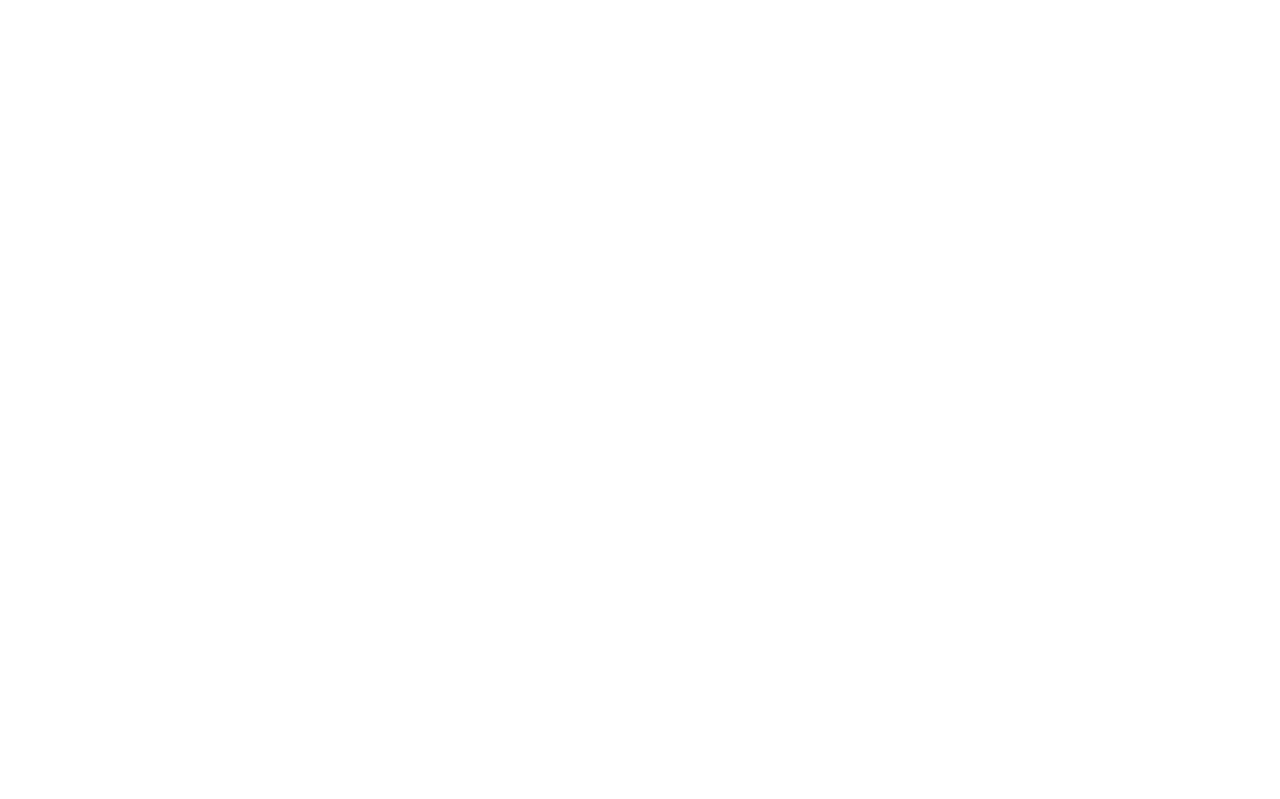
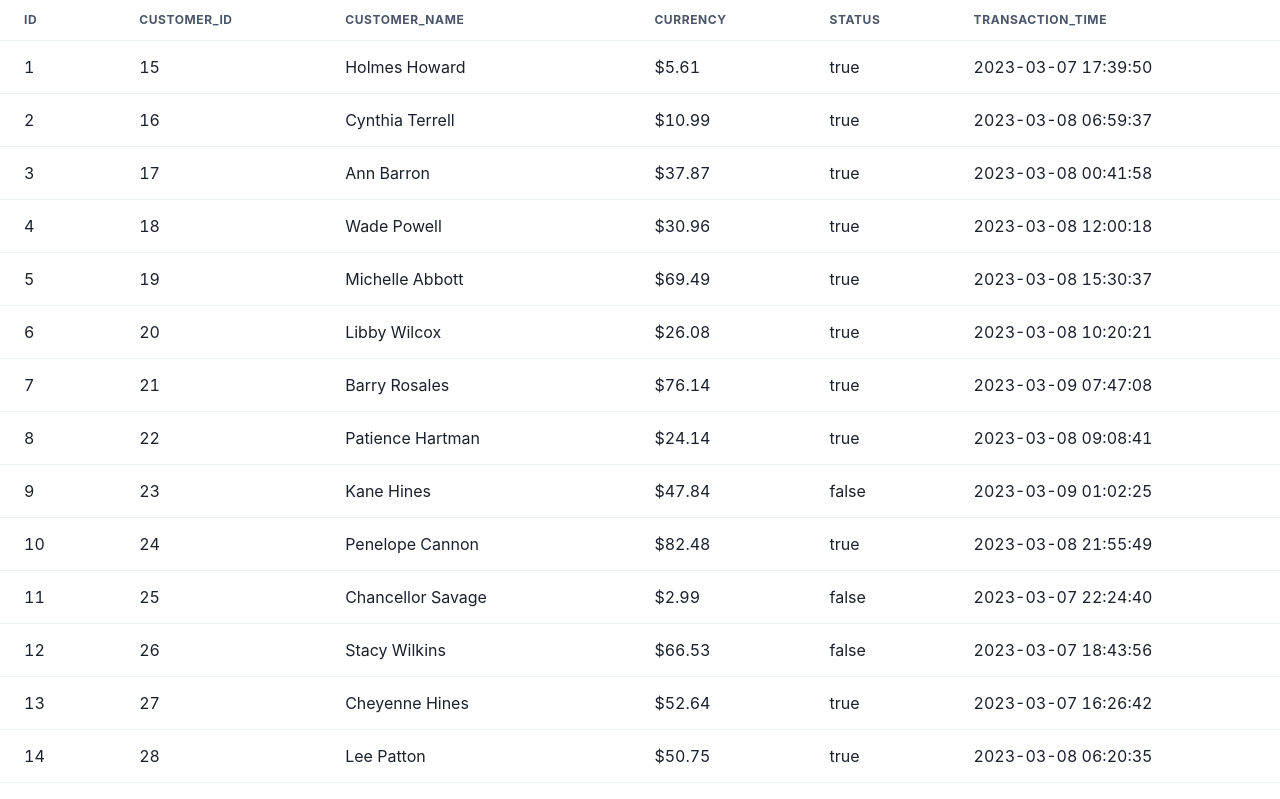
Before and after one commit to wanted-onboarding-10team/pre-onboarding-9th-4-10, a React (Create React App) app: page / in a window 1280 px wide. Shown: the top 799 px of the page. Built offline with nearby package versions, Linux system fonts and the light colour scheme.

Commit message:
[#2] feature: 데이터를 표 형태로 나타내기 구현 완료
react-query를 이용해 불러온 데이터를 react-table을 이용해 화면에 표기
createColumnHelper를 이용해 Table의 Column 및 row 생성

```diff
--- a/src/App.tsx
+++ b/src/App.tsx
@@ -1,7 +1,26 @@
 import React from 'react';
+import { ChakraProvider } from '@chakra-ui/react';
+import MainPage from 'pages/MainPage';
+import { RouterProvider } from 'react-router-dom';
+import { router } from 'router';
+import { QueryClient, QueryClientProvider } from '@tanstack/react-query';
+import { ReactQueryDevtools } from '@tanstack/react-query-devtools';
+
+// Create a client
+const queryClient = new QueryClient({
+  defaultOptions: { queries: { staleTime: 5000 } },
+});
 
 function App() {
-  return <div></div>;
+  return (
+    <QueryClientProvider client={queryClient}>
+      <ChakraProvider>
+        <RouterProvider router={router} />
+        <MainPage />
+        <ReactQueryDevtools initialIsOpen={true} />
+      </ChakraProvider>
+    </QueryClientProvider>
+  );
 }
 
 export default App;
--- /dev/null
+++ b/src/hooks/useOrderList.tsx
@@ -0,0 +1,13 @@
+import { useQuery } from '@tanstack/react-query';
+import { getOrderListDataApi } from 'utils/api';
+
+function useOrderList() {
+  const res = useQuery({
+    queryKey: ['orderList'],
+    queryFn: getOrderListDataApi,
+  });
+
+  return res;
+}
+
+export default useOrderList;
--- a/src/index.tsx
+++ b/src/index.tsx
@@ -1,16 +1,6 @@
 import React from 'react';
 import ReactDOM from 'react-dom/client';
 import App from 'App';
-import reportWebVitals from 'reportWebVitals';
 
 const root = ReactDOM.createRoot(document.getElementById('root') as HTMLElement);
-root.render(
-  <React.StrictMode>
-    <App />
-  </React.StrictMode>,
-);
-
-// If you want to start measuring performance in your app, pass a function
-// to log results (for example: reportWebVitals(console.log))
-// or send to an analytics endpoint. Learn more: https://bit.ly/CRA-vitals
-reportWebVitals();
+root.render(<App />);
--- /dev/null
+++ b/src/pages/MainPage.tsx
@@ -0,0 +1,82 @@
+import { useMemo } from 'react';
+import useOrderList from 'hooks/useOrderList';
+import {
+  createColumnHelper,
+  flexRender,
+  getCoreRowModel,
+  useReactTable,
+} from '@tanstack/react-table';
+import { Thead, Tbody, Tr, Th, Td, TableContainer, Table } from '@chakra-ui/react';
+import { DataResponse } from 'types';
+
+const columnHelper = createColumnHelper<DataResponse>();
+const columns = [
+  columnHelper.accessor('id', {
+    cell: info => info.getValue(),
+  }),
+  columnHelper.accessor('customer_id', {
+    cell: info => info.getValue(),
+  }),
+  columnHelper.accessor('customer_name', {
+    cell: info => info.getValue(),
+  }),
+  columnHelper.accessor('currency', {
+    cell: info => info.getValue(),
+  }),
+  columnHelper.accessor('status', {
+    cell: info => info.getValue().toString(),
+  }),
+  columnHelper.accessor('transaction_time', {
+    cell: info => info.getValue(),
+  }),
+];
+
+const MainPage = () => {
+  const { data: orders, isLoading, status, isFetching } = useOrderList();
+  console.log(status, isFetching);
+
+  const data = useMemo(() => {
+    return orders;
+  }, [orders]);
+
+  const table = useReactTable({
+    data,
+    columns,
+    getCoreRowModel: getCoreRowModel(),
+  });
+
+  if (isLoading || !data || isFetching) {
+    return <div>로딩중..</div>;
+  }
+
+  return (
+    <TableContainer>
+      <Table variant='simple'>
+        <Thead>
+          {table.getHeaderGroups().map(headerGroup => (
+            <Tr key={headerGroup.id}>
+              {headerGroup.headers.map(header => (
+                <Th key={header.id}>
+                  {header.isPlaceholder
+                    ? null
+                    : flexRender(header.column.columnDef.header, header.getContext())}
+                </Th>
+              ))}
+            </Tr>
+          ))}
+        </Thead>
+        <Tbody>
+          {table.getRowModel().rows.map(row => (
+            <Tr key={row.id}>
+              {row.getVisibleCells().map(cell => (
+                <Td key={cell.id}>{flexRender(cell.column.columnDef.cell, cell.getContext())}</Td>
+              ))}
+            </Tr>
+          ))}
+        </Tbody>
+      </Table>
+    </TableContainer>
+  );
+};
+
+export default MainPage;
```
